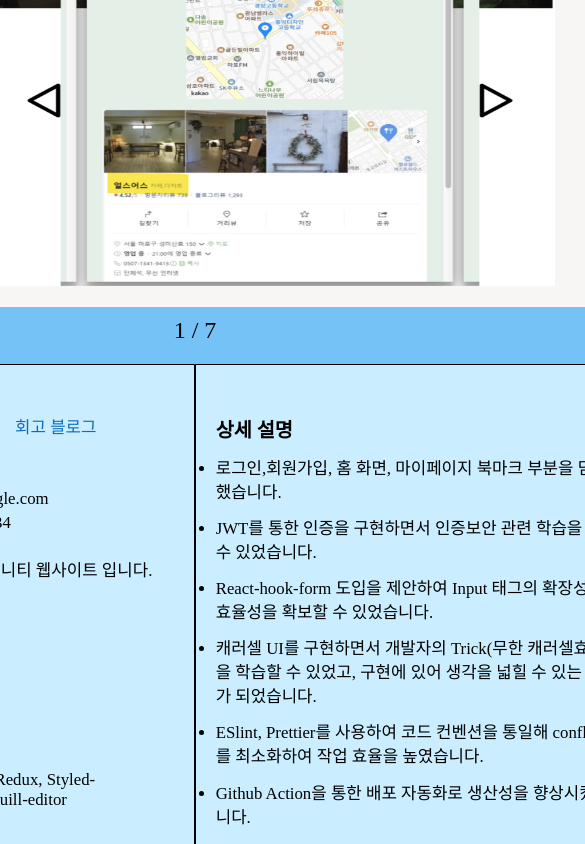
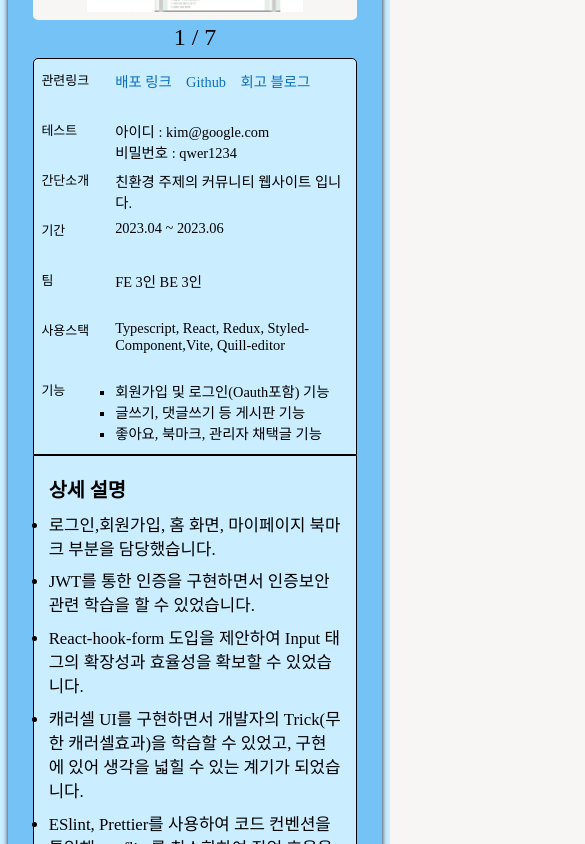
Before and after one commit to kimsh322/portfolio-react, a React (Vite) app: page / in a window 390 px wide. Shown: the part 2960-3804 px from the top of the page, 585 px wide, since content can reach past the window. Built offline with nearby package versions, Linux system fonts and the light colour scheme; a web font is replaced by a local one.

Commit message:
Style : 프로젝트 반응형 스타일 추가

```diff
--- a/src/components/projects/ProjectBox.tsx
+++ b/src/components/projects/ProjectBox.tsx
@@ -54,10 +54,14 @@ const ProjectBoxContainer = styled.div`
     height: 600px;
     margin-top: 2%;
   }
-  @media screen and (max-width: 1024px) {
-    .tab-box {
-      width: 100%;
-      min-width: 0px;
+  @media (max-width: 1024px) {
+    width: 100%;
+    min-width: 0px;
+    .contents {
+      flex-direction: column;
+      justify-content: start;
+      align-items: center;
+      height: auto;
     }
   }
 `;
--- a/src/components/projects/carousel/Carousel.tsx
+++ b/src/components/projects/carousel/Carousel.tsx
@@ -85,6 +85,9 @@ const CarouselContainer = styled.div`
     top: 50%;
     transform: translateY(-50%);
   }
+  @media (max-width: 1024px) {
+    height: 45vw;
+  }
 `;
 
 export default Carousel;
--- a/src/components/projects/carousel/CarouselContents.tsx
+++ b/src/components/projects/carousel/CarouselContents.tsx
@@ -55,6 +55,13 @@ const CarouselContentsContainer = styled.div<CarouselBoxProps>`
       max-height: 100%;
     }
   }
+  @media (max-width: 1024px) {
+    .image-box {
+      .project-image {
+        min-width: 0;
+      }
+    }
+  }
 `;
 
 export default CarouselContents;
--- a/src/components/projects/project-description/ProjectDescription.tsx
+++ b/src/components/projects/project-description/ProjectDescription.tsx
@@ -30,6 +30,11 @@ const ProjectDescriptionContainer = styled.ul`
   .list {
     margin-top: 3%;
   }
+  @media (max-width: 1024px) {
+    width: 90%;
+    padding: 5% 4%;
+    border-radius: 0 0 5px 5px;
+  }
 `;
 
 export default ProjectDescription;
--- a/src/components/projects/project-info/ProjectInfo.tsx
+++ b/src/components/projects/project-info/ProjectInfo.tsx
@@ -54,6 +54,24 @@ const ProjectInfoContainer = styled.ul`
       width: 80%;
     }
   }
+  @media (max-width: 1024px) {
+    width: 90%;
+    padding: 3% 2%;
+    border-radius: 5px 5px 0 0;
+    .info-line {
+      height: 50px;
+    }
+  }
+  @media (max-width: 550px) {
+    font-size: 0.6em;
+  }
+  @media (max-width: 400px) {
+    .info-line {
+      .list-title {
+        font-size: 0.9em;
+      }
+    }
+  }
 `;
 
 export default ProjectInfo;
--- a/src/components/projects/project-info/ProjectInfoImplement.tsx
+++ b/src/components/projects/project-info/ProjectInfoImplement.tsx
@@ -38,6 +38,17 @@ const ProjectInfoImplementContainer = styled.li`
       list-style: square;
     }
   }
+  @media (max-width: 1024px) {
+    height: auto;
+  }
+  @media (max-width: 550px) {
+    margin-top: 10px;
+  }
+  @media (max-width: 400px) {
+    .list-title {
+      font-size: 0.9em;
+    }
+  }
 `;
 
 export default ProjectInfoImplement;
--- a/src/components/projects/project-info/ProjectInfoLink.tsx
+++ b/src/components/projects/project-info/ProjectInfoLink.tsx
@@ -13,7 +13,7 @@ const ProjectInfoLink = ({ links }: Props) => {
 
   return (
     <ProjectInfoLinkContainer>
-      <div className="list-title">관련 링크</div>
+      <div className="list-title">관련링크</div>
       <div className="link-box">
         {Object.keys(links).map((link, idx) => {
           return (
@@ -45,6 +45,14 @@ const ProjectInfoLinkContainer = styled.li`
       color: var(--font-color2);
     }
   }
+  @media (max-width: 1024px) {
+    height: 50px;
+  }
+  @media (max-width: 400px) {
+    .list-title {
+      font-size: 0.9em;
+    }
+  }
 `;
 
 export default ProjectInfoLink;
--- a/src/components/projects/project-info/ProjectTestId.tsx
+++ b/src/components/projects/project-info/ProjectTestId.tsx
@@ -10,7 +10,7 @@ const ProjectTestId = ({ testId }: Props) => {
     <ProjectTestIdContainer>
       <div className="list-title">테스트</div>
       <div className="list-description">
-        <p>아이디 : {testId.id}</p>
+        <p className="test-id">아이디 : {testId.id}</p>
         <p>비밀번호 : {testId.password}</p>
       </div>
     </ProjectTestIdContainer>
@@ -30,6 +30,14 @@ const ProjectTestIdContainer = styled.li`
   .list-description {
     width: 80%;
   }
+  @media (max-width: 1024px) {
+    height: 50px;
+  }
+  @media (max-width: 400px) {
+    .list-title {
+      font-size: 0.9em;
+    }
+  }
 `;
 
 export default ProjectTestId;
```
